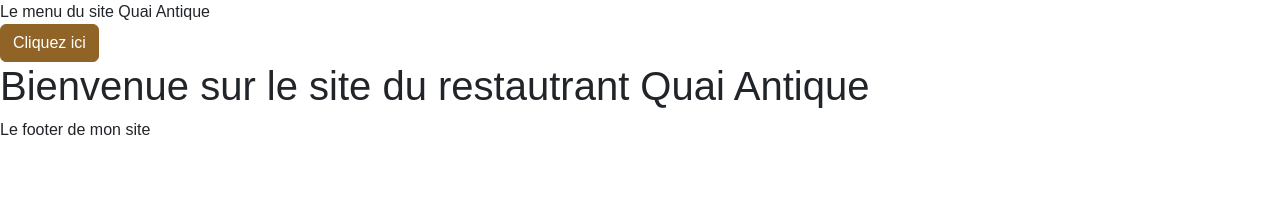
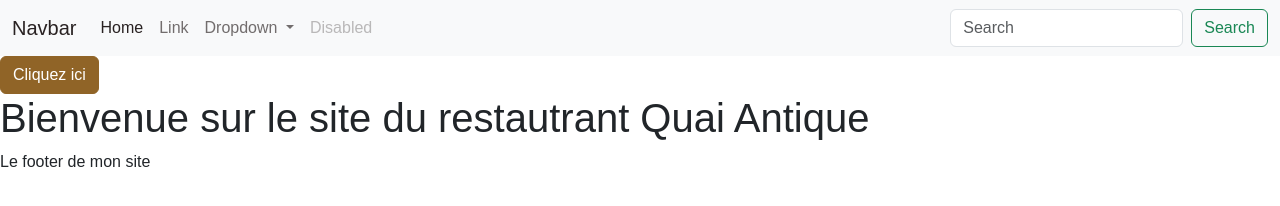
Before and after one commit to Antho2b85/ProjetQuaiAntique, a website with bundled scripts: page index.html in a window 1280 px wide. Built offline with nearby package versions, Linux system fonts and the light colour scheme; files whose address does not match are found by name.

Commit message:
Integration de navbar Bootstrap

```diff
--- a/index.html
+++ b/index.html
@@ -8,7 +8,44 @@
 </head>
 <body>
 
-    <header>Le menu du site Quai Antique</header>
+    <header>
+        <nav class="navbar navbar-expand-lg bg-body-tertiary">
+  <div class="container-fluid">
+    <a class="navbar-brand" href="#">Navbar</a>
+    <button class="navbar-toggler" type="button" data-bs-toggle="collapse" data-bs-target="#navbarSupportedContent" aria-controls="navbarSupportedContent" aria-expanded="false" aria-label="Toggle navigation">
+      <span class="navbar-toggler-icon"></span>
+    </button>
+    <div class="collapse navbar-collapse" id="navbarSupportedContent">
+      <ul class="navbar-nav me-auto mb-2 mb-lg-0">
+        <li class="nav-item">
+          <a class="nav-link active" aria-current="page" href="#">Home</a>
+        </li>
+        <li class="nav-item">
+          <a class="nav-link" href="#">Link</a>
+        </li>
+        <li class="nav-item dropdown">
+          <a class="nav-link dropdown-toggle" href="#" role="button" data-bs-toggle="dropdown" aria-expanded="false">
+            Dropdown
+          </a>
+          <ul class="dropdown-menu">
+            <li><a class="dropdown-item" href="#">Action</a></li>
+            <li><a class="dropdown-item" href="#">Another action</a></li>
+            <li><hr class="dropdown-divider"></li>
+            <li><a class="dropdown-item" href="#">Something else here</a></li>
+          </ul>
+        </li>
+        <li class="nav-item">
+          <a class="nav-link disabled" aria-disabled="true">Disabled</a>
+        </li>
+      </ul>
+      <form class="d-flex" role="search">
+        <input class="form-control me-2" type="search" placeholder="Search" aria-label="Search"/>
+        <button class="btn btn-outline-success" type="submit">Search</button>
+      </form>
+    </div>
+  </div>
+</nav>
+    </header>
 
     <button class="btn btn-primary">Cliquez ici</button>
     <script src="node_modules/bootstrap/dist/js/bootstrap.bundle.min.js"></script>
```
